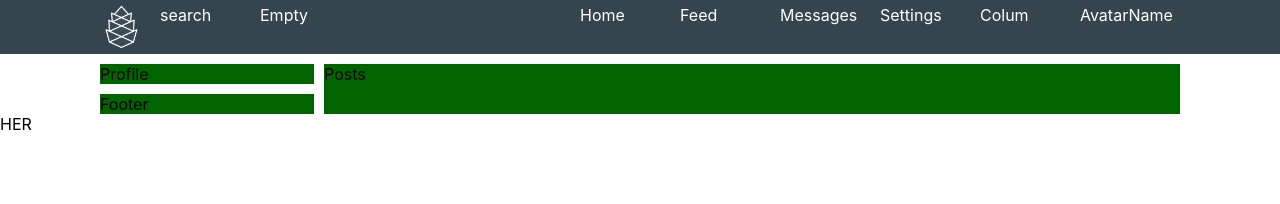
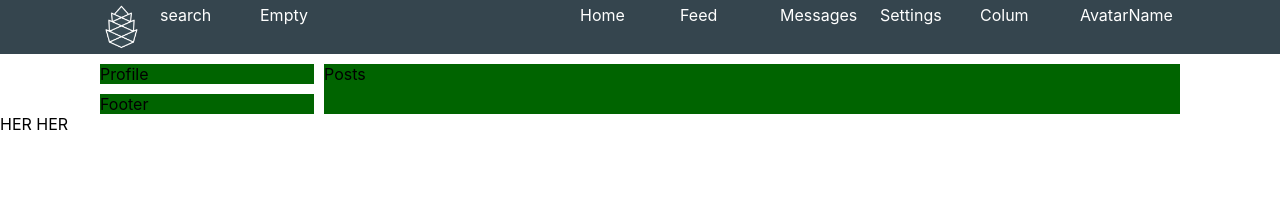
Before and after one commit to romanxeo/socnetwork, a React (Create React App) app: page / in a window 1280 px wide. Shown: the top 204 px of the page. Built offline with nearby package versions, Linux system fonts and the light colour scheme; the HTML template or start-up script is replaced by a standard one.

Commit message:
Commit 13

```diff
--- a/src/App.tsx
+++ b/src/App.tsx
@@ -8,7 +8,7 @@ const App = () => {
         <div>
             <Header />
             <Content />
-            <div>HER</div>
+            <div>HER HER</div>
         </div>
     );
 }
```
